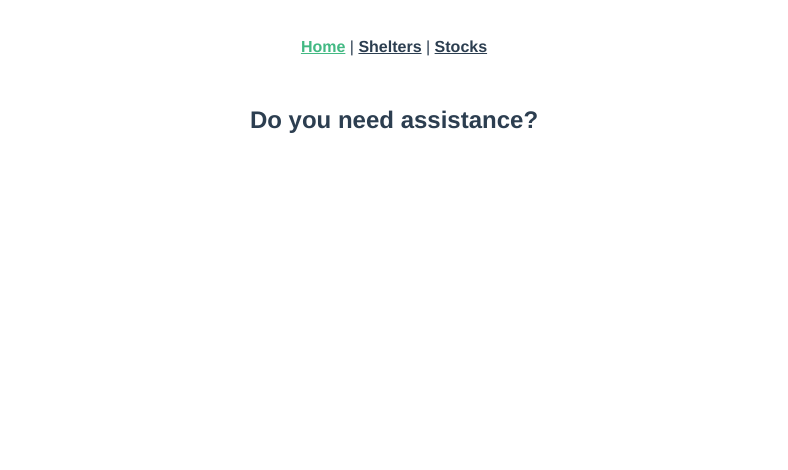
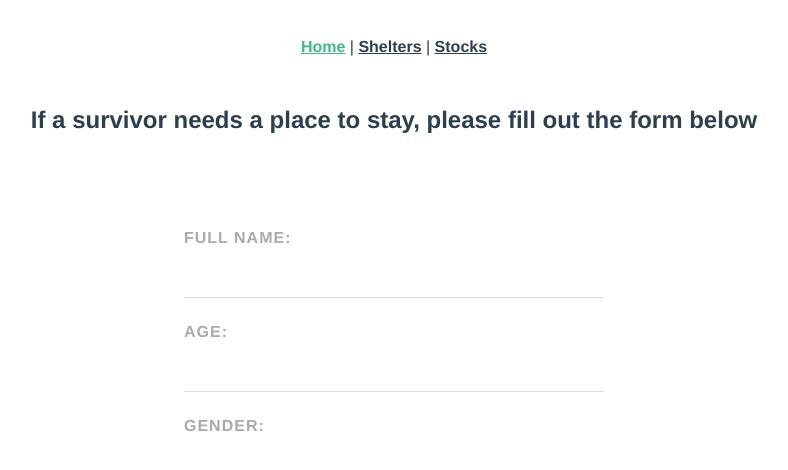
Before and after one commit to ozrn/shelter-finder, a Vue app in the folder week-8/frontend/: page / in a window 1280 px wide. Shown: the top 470 px of the page, without its empty margins (246-1034 px from the left). Built offline with nearby package versions, Linux system fonts and the light colour scheme.

Commit message:
Delete main page component, add form element on home page

```diff
--- a/week-8/frontend/src/components/mainpage-card.vue
+++ /dev/null
@@ -1,35 +0,0 @@
-<script>
-
-export default {
-    name: "MainPage",
-    props: {
-        msg: String
-    }
-}
-</script>
-
-<template lang = 'pug'>
-div.hello
-    h2 {{ msg }}
-</template>
-
-<!-- Add "scoped" attribute to limit CSS to this component only -->
-<style scoped>
-h3 {
-    margin: 40px 0 0;
-}
-
-ul {
-    list-style-type: none;
-    padding: 0;
-}
-
-li {
-    display: inline-block;
-    margin: 0 10px;
-}
-
-a {
-    color: #42b983;
-}
-</style>
--- a/week-8/frontend/src/views/HomeView.vue
+++ b/week-8/frontend/src/views/HomeView.vue
@@ -1,17 +1,60 @@
 <script>
-
-import MainPage from '@/components/mainpage-card.vue'
 
 export default {
   name: 'HomeView',
-  components: {
-    MainPage,
+  data() {
+    return {
+      fullName: '',
+      age: '',
+      gender: ''
+    }
   }
 }
 </script>
 
 <template>
   <div class='home'>
-    <MainPage msg='Do you need assistance?' />
+    <h2>If a survivor needs a place to stay, please fill out the form below </h2>
+    <form>
+      <label>Full Name: </label>
+      <input type="text" required v-model="fullName">
+
+      <label>Age: </label>
+      <input type="text" required v-model="age">
+
+      <label>Gender: </label>
+      <input type="text" required v-model="gender">
+    </form>
   </div>
 </template>
+
+<style>
+ form {
+  max-width: 420px;
+  margin: 30px auto;
+  background: white;
+  text-align: left;
+  padding: 40px;
+  border-radius: 10px;
+}
+
+ label {
+  color: #aaa;
+  display: inline-block;
+  margin: 25px 0 15px;
+  font-size: 0.6 rem;
+  text-transform: uppercase;
+  letter-spacing: 1px;
+  font-weight: bold;
+}
+
+ input {
+  display: block;
+  padding: 10px 6px;
+  width: 100%;
+  box-sizing: border-box;
+  border: none;
+  border-bottom: 1px solid #ddd;
+  color: #555;
+}
+</style>
```
